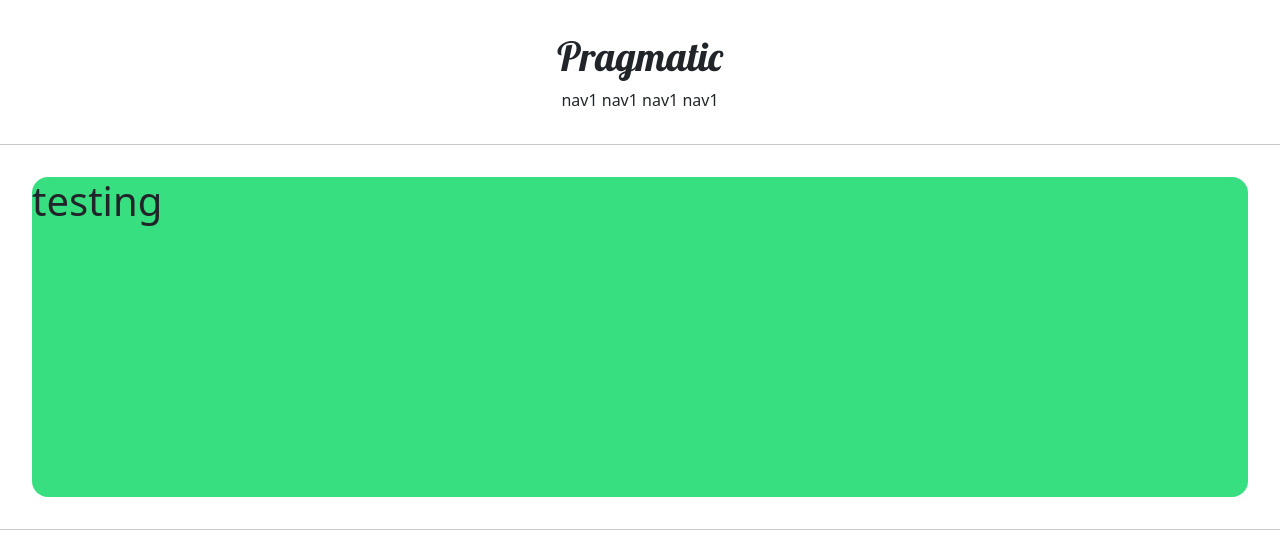
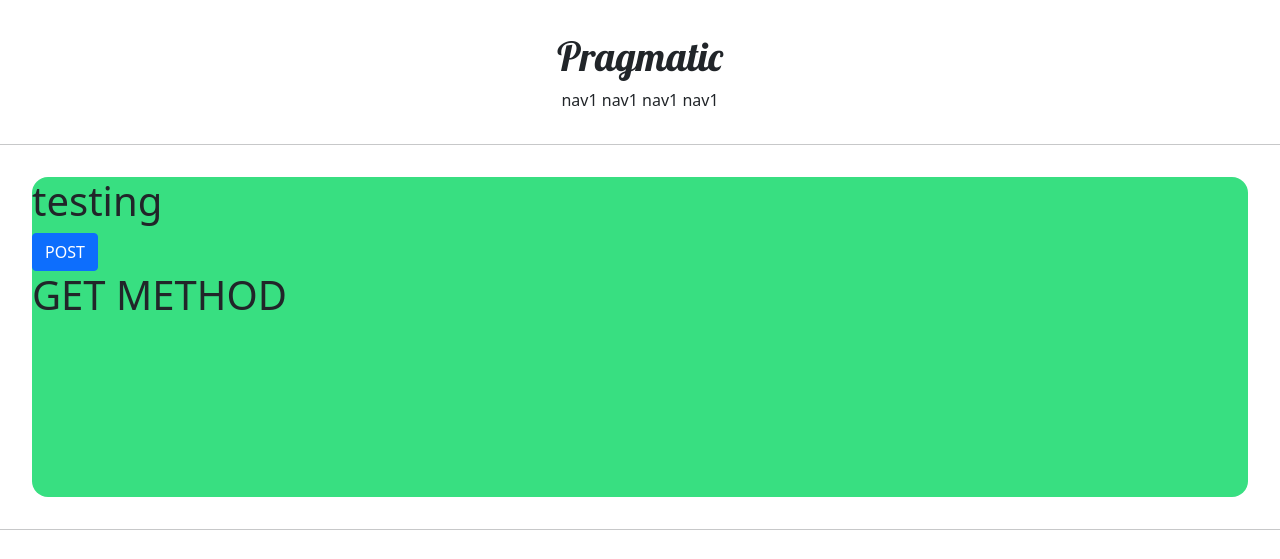
Before and after one commit to developer-Wonjun/Django-Pinterest, a Django app: page /account/hello_world/ in a window 1280 px wide. Shown: the top 559 px of the page. Run offline with Django 3.2, Linux system fonts and the light colour scheme.

Commit message:
learning get&post

```diff
--- a/accountapp/templates/accountapp/helloworld.html
+++ b/accountapp/templates/accountapp/helloworld.html
@@ -5,6 +5,13 @@
 
     <div style="height: 20rem; background-color: #38df81; border-radius: 1rem; margin: 2rem;">
         <h1>testing</h1>
+        <form action="/account/hello_world/" method="post">
+            {% csrf_token%}
+            <input type="submit" class="btn btn-primary" value="POST">
+         </form>
+
+        <h1>{{ text }}</h1>
+
     </div>
 
 
--- a/accountapp/views.py
+++ b/accountapp/views.py
@@ -4,4 +4,9 @@ from django.shortcuts import render
 # Create your views here.
 
 def hello_world(request):
-    return render(request, 'accountapp/helloworld.html')
+
+    if request.method == "POST":
+
+        return render(request, 'accountapp/helloworld.html', context={'text':"POST METHOD"})
+    else:
+        return render(request, 'accountapp/helloworld.html', context={'text':"GET METHOD"})
```
